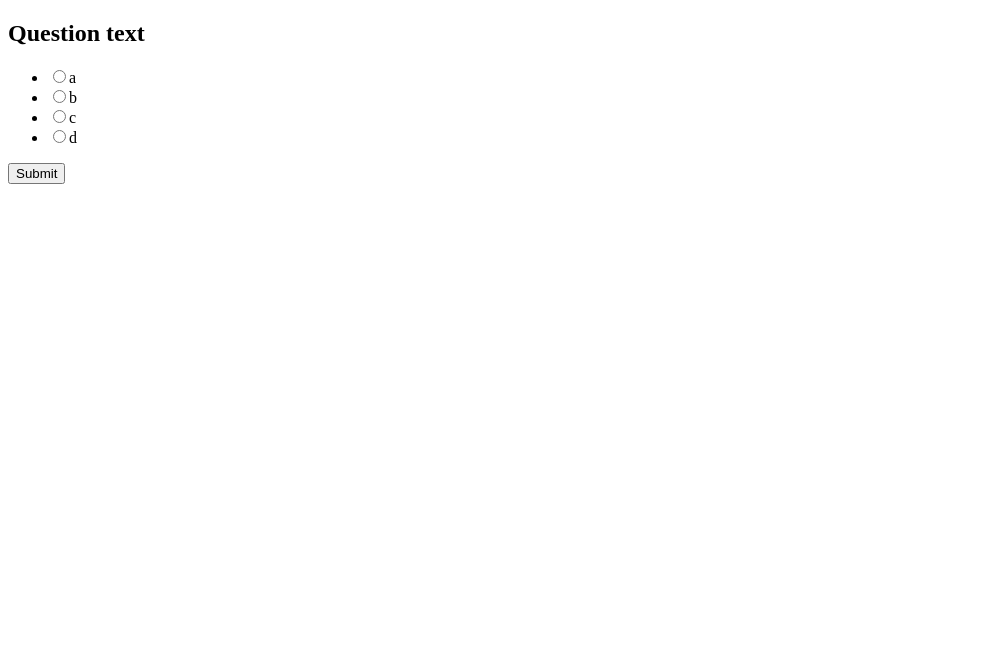
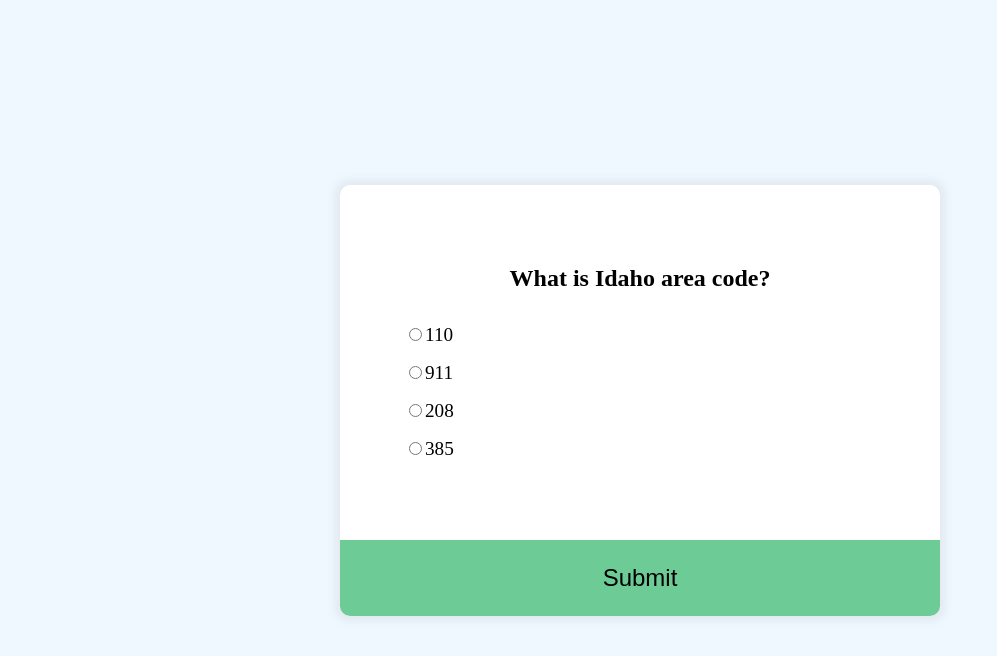
Before and after one commit to mikkie383/coolApp, a plain HTML site: page quiz.html in a window 1280 px wide. Shown: the whole page, without its empty margins (0-997 px from the left). Drawn offline with Linux system fonts and the light colour scheme.

Commit message:
Quiz Complete!

```diff
--- a/quiz.html
+++ b/quiz.html
@@ -4,19 +4,21 @@
     <meta charset="UTF-8">
     <meta name="viewport" content="width=device-width, initial-scale=1.0">
     <title>Quiz</title>
-    <link rel="stylesheet" href="style.css">
+    <link rel="stylesheet" href="styles.css">
     <script src="select.js" defer></script>
 </head>
 <body>
-    <div class="quizContainer">
-        <h2>Question text</h2>
-        <ul>
-            <li><input type="radio"><label for="a">a</label></li>
-            <li><input type="radio"><label for="b">b</label></li>
-            <li><input type="radio"><label for="c">c</label></li>
-            <li><input type="radio"><label for="d">d</label></li>
-        </ul>
-        <button>Submit</button>
+    <div class="quizContainer" id="quiz">
+        <div class="quizhead">
+            <h2 id="question">Question text</h2>
+            <ul>
+                <li><input type="radio" id="a" name="option" class="option"><label id="a_text" for="a">a</label></li>
+                <li><input type="radio" id="b" name="option" class="option"><label id="b_text" for="b">b</label></li>
+                <li><input type="radio" id="c" name="option" class="option"><label id="c_text" for="c">c</label></li>
+                <li><input type="radio" id="d" name="option" class="option"><label id="d_text" for="d">d</label></li>
+            </ul>
+        </div>
+        <button id="submit">Submit</button>
     </div>
 </body>
 </html>
--- a/select.js
+++ b/select.js
@@ -35,4 +35,62 @@ const quizData = [
         d: 'Wuhan-20',
         correct: 'b'
     }
-]
+];
+const quiz = document.getElementById('quiz');
+const questionEl = document.getElementById('question');
+const answerEl = document.querySelectorAll('.option');
+const a_text = document.getElementById('a_text');
+const b_text = document.getElementById('b_text');
+const c_text = document.getElementById('c_text');
+const d_text = document.getElementById('d_text');
+const submitBtn = document.getElementById('submit');
+
+let currentQuestion = 0;
+let score = 0;
+
+loadQuiz();
+
+function loadQuiz(){
+    deselectAnswer();
+    const currentQuizData = quizData[currentQuestion];
+    questionEl.innerText = currentQuizData.question;
+    a_text.innerText = currentQuizData.a;
+    b_text.innerText = currentQuizData.b;
+    c_text.innerText = currentQuizData.c;
+    d_text.innerText = currentQuizData.d;
+
+}
+function getSelected(){
+
+    let answer = undefined;
+    answerEl.forEach((answerEl) => {
+        if(answerEl.checked){
+            answer = answerEl.id;
+        }
+    });
+    return answer;
+}
+function deselectAnswer(){
+    answerEl.forEach((answerEl) => {
+        answerEl.checked = false;
+    });
+}
+submitBtn.addEventListener('click', () => {
+    //check to see the answer
+    const answer = getSelected();
+
+    if(answer){
+        if(answer === quizData[currentQuestion].correct){
+            score++;
+        }
+
+        currentQuestion++;
+        if(currentQuestion < quizData.length){
+            loadQuiz();
+        } else{
+            //TODO: Show results
+            quiz.innerHTML = `<h2>You got ${score} out of ${quizData.length}.</h2><button onClick="location.reload()">Reload</button>`
+        }
+    }
+
+});
--- a/styles.css
+++ b/styles.css
@@ -0,0 +1,50 @@
+* {
+    box-sizing: border-box;
+}
+body{
+    background-color: #F0F8FF;
+    display: flex;
+    align-items: center;
+    justify-content: center;
+    margin: 0;
+    min-height: 100vh;
+}
+.quizContainer{
+    background-color: white;
+    width: 600px;
+    max-width: 100%;
+    overflow: hidden;
+    border-radius: 10px;
+    box-shadow: 0 0 10px 5px rgba(100, 100, 100, 0.1);
+}
+.quizhead{
+    padding: 4rem;
+}
+h2{
+    margin: 0;
+    text-align: center;
+    padding: 1rem;
+}
+ul{
+    list-style-type: none;
+    padding: 0;
+}
+ul li{
+    font-size: 1.2rem;
+    margin: 1rem 0;
+}
+ul li label{
+    cursor: pointer;
+}
+button{
+    background-color: rgb(109, 204, 150);
+    display: block;
+    padding: 1.5rem;
+    width: 100%;
+    cursor: pointer;
+    border: none;
+    font-size: 1.5rem;
+}
+button:hover{
+    background-color:  rgb(70, 170, 114);
+}
```
